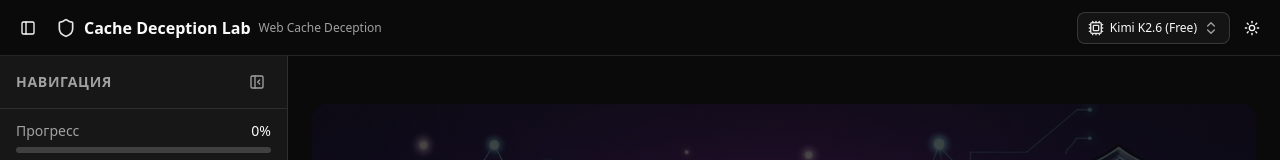
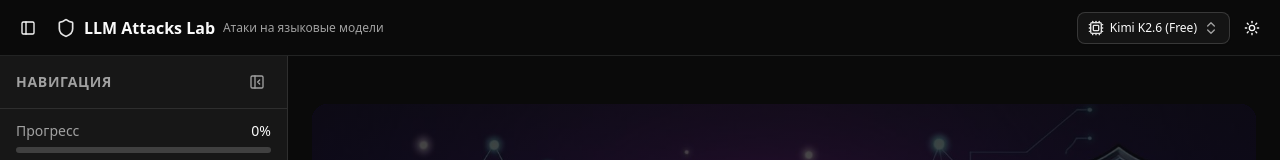
Before and after one commit to buhtig-sudo-azar/llm-attacks-lab, a Next.js app: page / in a window 1280 px wide. Shown: the top 160 px of the page. Built offline with nearby package versions, Linux system fonts and the light colour scheme.

Commit message:
Update branding: LLM Attacks Lab title, metadata, header

```diff
--- a/src/app/layout.tsx
+++ b/src/app/layout.tsx
@@ -15,9 +15,9 @@ const geistMono = Geist_Mono({
 });
 
 export const metadata: Metadata = {
-  title: "Cache Deception Lab — Web Cache Deception",
-  description: "Интерактивная лаборатория для изучения Web Cache Deception: 9 модулей, ИИ-наставники, песочницы и геймификация по материалам PortSwigger",
-  keywords: ["WCD", "Web Cache Deception", "Cache Security", "Cache Poisoning", "PortSwigger", "Cybersecurity", "CDN", "Обучение"],
+  title: "LLM Attacks Lab — Атаки на языковые модели",
+  description: "Интерактивная лаборатория для изучения атак на LLM: prompt injection, эксплуатация API, небезопасная обработка вывода, отравление данных по материалам PortSwigger",
+  keywords: ["LLM", "Prompt Injection", "AI Security", "LLM Attacks", "PortSwigger", "Cybersecurity", "AI Safety", "Обучение"],
   icons: {
     icon: "/favicon.png",
   },
--- a/src/components/home/HomeView.tsx
+++ b/src/components/home/HomeView.tsx
@@ -51,7 +51,7 @@ export function HomeView() {
         <div className="absolute inset-0">
           <Image
             src="/hero-banner.png"
-            alt="Cache Deception Lab"
+            alt="LLM Attacks Lab"
             fill
             className="object-cover"
             priority
--- a/src/components/layout/Header.tsx
+++ b/src/components/layout/Header.tsx
@@ -36,8 +36,8 @@ export function Header() {
 
       <div className="flex items-center gap-2 flex-1 min-w-0">
         <Shield className="h-5 w-5 text-primary shrink-0" />
-        <span className="font-bold text-base truncate">Cache Deception Lab</span>
-        <span className="text-xs text-muted-foreground hidden sm:inline">Web Cache Deception</span>
+        <span className="font-bold text-base truncate">LLM Attacks Lab</span>
+        <span className="text-xs text-muted-foreground hidden sm:inline">Атаки на языковые модели</span>
       </div>
 
       <div className="flex items-center gap-1.5 shrink-0">
```
